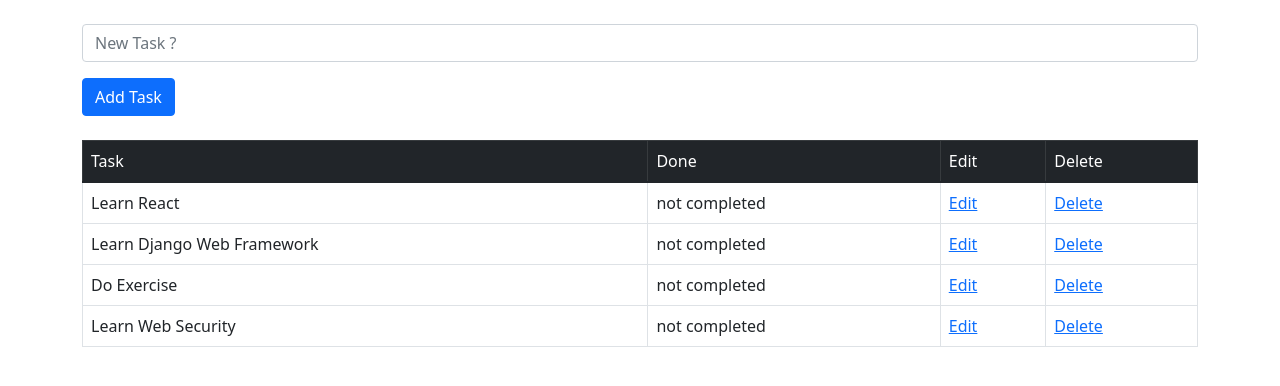
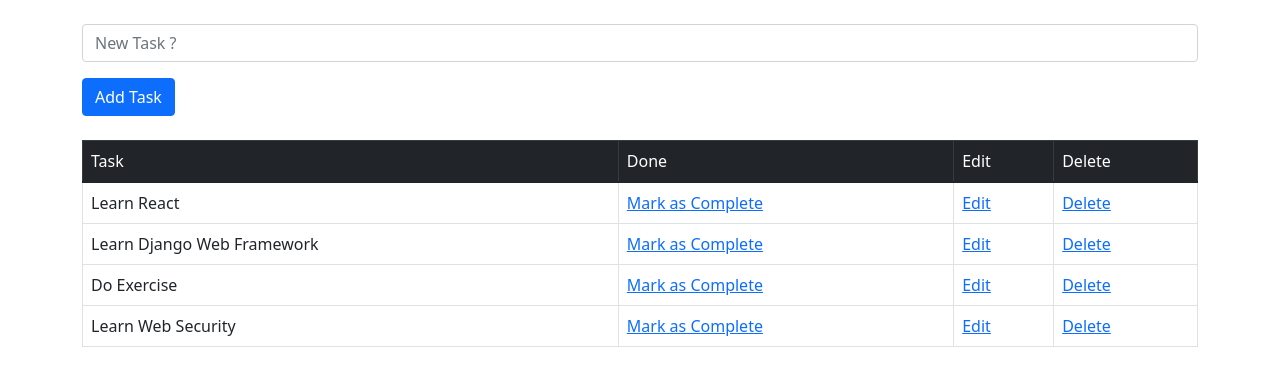
Before and after one commit to Chiru-Darshan/Taskmate-App, a Django app: page /task/ in a window 1280 px wide. Shown: the part 58-444 px from the top of the page. Run offline with Django 4.2, Linux system fonts and the light colour scheme; data comes from the database, SQL or seed files in the repository.

Commit message:
Added two new functionality, Marking Todo List Pending / Complete

```diff
--- a/taskmate/todolist/templates/edit.html
+++ b/taskmate/todolist/templates/edit.html
@@ -11,6 +11,7 @@
       {% csrf_token %}
       <div class="mb-3">
         <input type="text" name="task" class="form-control" id="task" aria-describedby="add task" placeholder="Edit Task" value = "{{task.task}}">
+          <input type="hidden" name="done"  id="done"  value = "{{task.done}}">
       </div>
       <button type="submit" class="btn btn-primary">Edit Task</button>
     </form>
--- a/taskmate/todolist/templates/todoList.html
+++ b/taskmate/todolist/templates/todoList.html
@@ -39,14 +39,14 @@
         {%if task.done %}
         <tr class="table-success">
           <td> {{task.task}} </td>
-          <td> completed </td>
+          <td><a href="{% url 'pending_task' task.id %}">Mark as Pending</a></td>
           <td><a href="{% url 'edit_task' task.id %}">Edit</a></td>
           <td><a href="{% url 'delete_task' task.id %}">Delete</a></td>
         </tr>
       {% else %}
         <tr>
           <td> {{task.task}} </td>
-          <td> not completed </td>
+          <td><a href="{% url 'complete_task' task.id %}">Mark as Complete</a></td>
           <td><a href="{% url 'edit_task' task.id %}">Edit</a></td>
           <td><a href="{% url 'delete_task' task.id %}">Delete</a></td>
         </tr>
--- a/taskmate/todolist/urls.py
+++ b/taskmate/todolist/urls.py
@@ -8,5 +8,6 @@ urlpatterns = [
     path("about/", views.about, name='about'),
     path('delete/<task_id>', views.delete_task, name="delete_task"),
     path('edit/<task_id>', views.edit_task, name="edit_task"),
+    path('complete/<task_id>', views.complete_task, name='complete_task'),
 
 ]
--- a/taskmate/todolist/views.py
+++ b/taskmate/todolist/views.py
@@ -49,3 +49,17 @@ def edit_task(request, task_id):
     else:
         task = TaskList.objects.get(pk=task_id)
         return render(request, 'edit.html', {'task': task})
+
+
+
+def complete_task(request, task_id):
+    task = TaskList.objects.get(pk = task_id)
+    task.done = True
+    task.save()
+    return redirect("todoList")
+
+def pending_task(request, task_id):
+    task = TaskList.objects.get(pk = task_id)
+    task.done = False
+    task.save()
+    return redirect("todoList")
```
